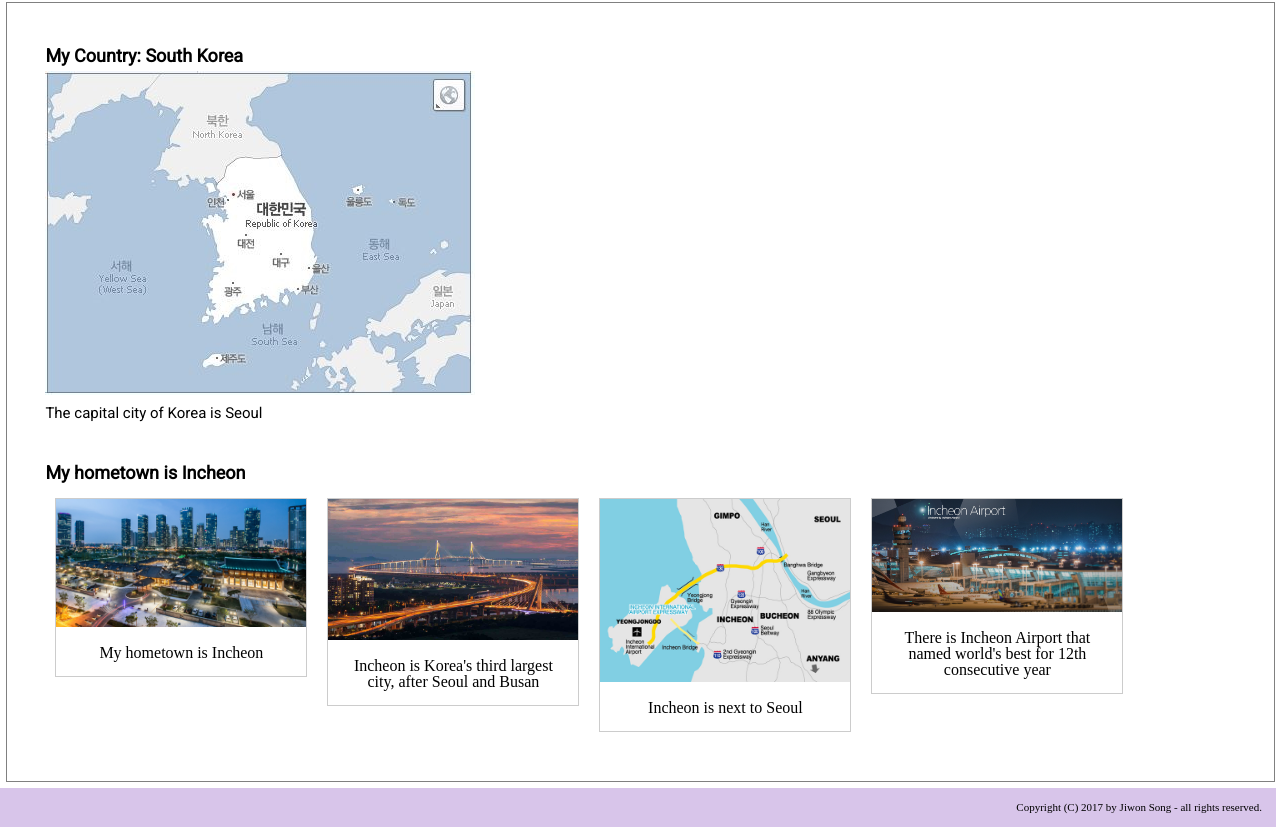
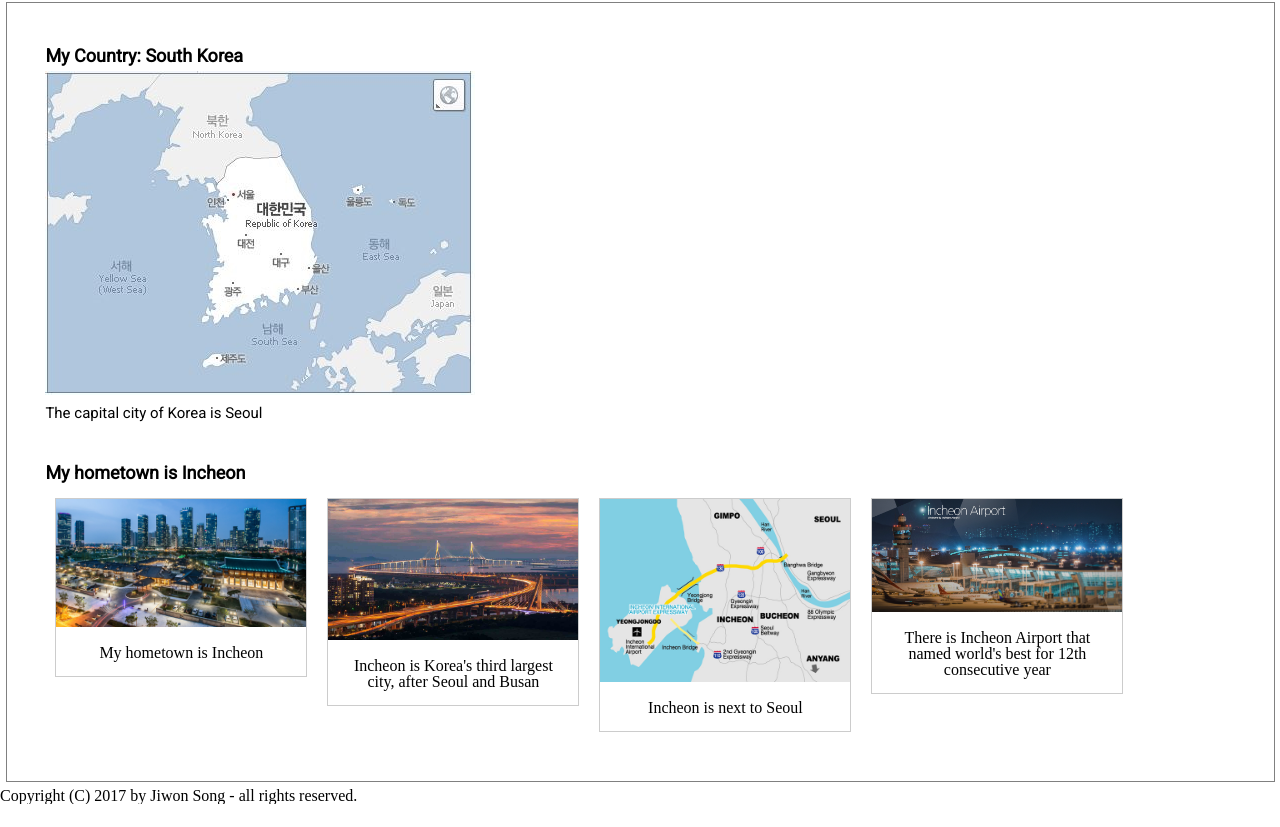
Before and after one commit to sjjjw/itmd361_project2, a plain HTML site: page index.html in a window 1280 px wide. Shown: the part 546-1373 px from the top of the page. After the commit the page ends 1350 px from the top, so only its background shows below. Drawn offline with Linux system fonts and the light colour scheme.

Commit message:
delete footer

```diff
--- a/styles.css
+++ b/styles.css
@@ -73,14 +73,7 @@ table {
   background-color: #c2b1d2;
 }
 
-#footer{
-  background-color:#d8c5ea;
-  text-align:right;
-  font-size:11px;
-  width:97.5%;
-  padding:14px;
-  position:static;
-}
+
 
 /*index*/
 #intro{
```
